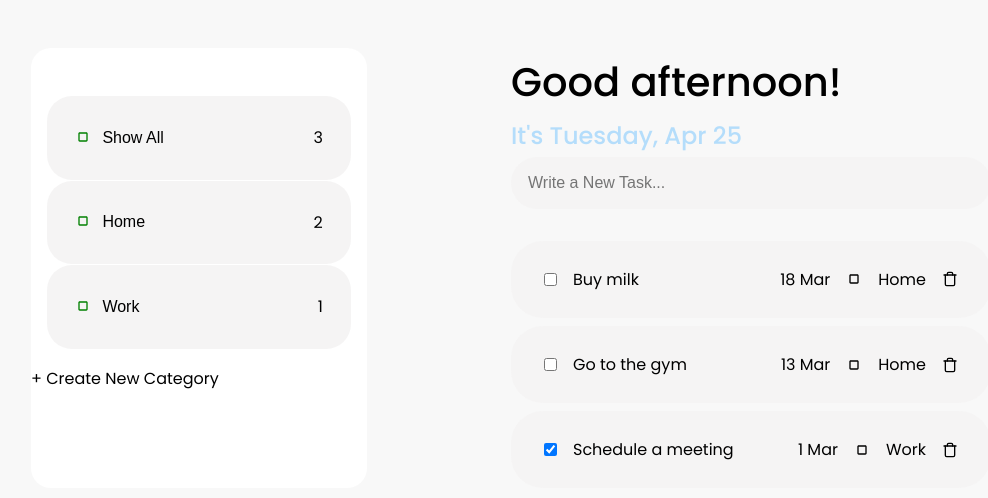
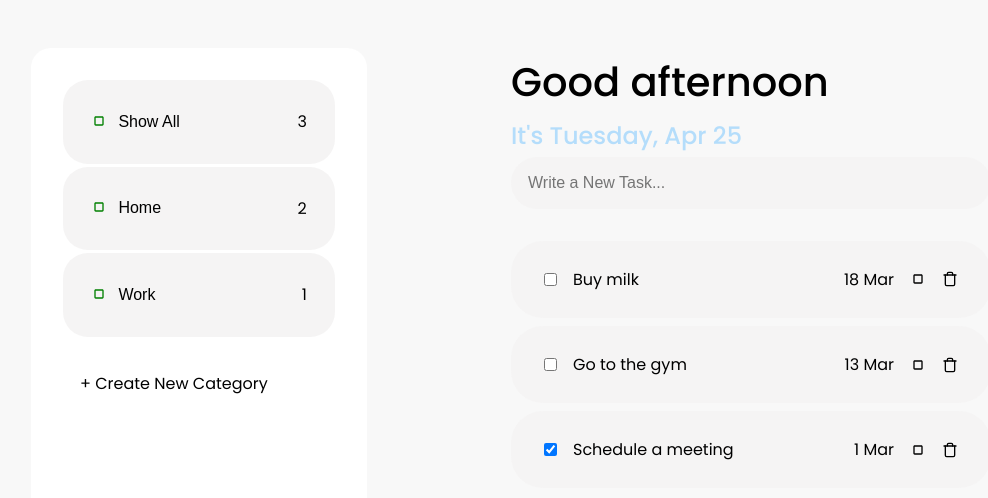
Before and after one commit to MariaRymar/todoApp, a React (Create React App) app: page / in a window 1280 px wide. Shown: the top 498 px of the page, without its empty margins (1-989 px from the left). Built offline with nearby package versions, Linux system fonts and the light colour scheme.

Commit message:
added deletion, tasks count, checked tasks

```diff
--- a/src/App.js
+++ b/src/App.js
@@ -66,35 +66,37 @@ function App() {
   };
 
   const changeCompletion = (id, complete) => {
+    const updatedTask = taskList.find((task) => task.id === id);
+
+    if (updatedTask) {
+      updatedTask.completion = complete;
+    }
+
+    setNewTaskList([...taskList]);
 
   };
 
-  let workCount = 0;
-  let homeCount = 0
-  //--for now --
-  taskList.forEach(task => {
-    if(task.category === 'Home') {
-      homeCount++
-    } else if (task.category === 'Work') {
-      workCount++
-    }
+  const deleteTask = (id) => {
+    let taskToDelete = taskList.filter(task => task.id !== id);
+    setNewTaskList(taskToDelete)
+  }
 
-  })
 
   return (
     <div className="container main__container">
       <Menu
-      length={taskList.length}
+        taskList={taskList}
         categoryList={categoryList}
         createCategory={createCategory}
         showCategory={showCategory}
-        homeCount={homeCount}
-        workCount={workCount}
+
       />
       <div className="right__container">
         <GreetDate />
         <AddTask categoryList={categoryList} createTask={createTask} />
         <TaskList
+        deleteTask={deleteTask}
+
           changeCompletion={changeCompletion}
           taskList={taskList}
           category={category}
--- a/src/components/AddCategory.js
+++ b/src/components/AddCategory.js
@@ -23,9 +23,10 @@ function AddCategory({ createCategory }) {
 
   return (
     <div ref={clickRef}>
-      <div onClick={() => setIsOpen(!isOpen)}>+ Create New Category</div>
+
       {isOpen ? (
         <form
+        className='styledInput category'
           onSubmit={(e) => {
             e.preventDefault();
             createCategory(newCategory);
@@ -39,7 +40,7 @@ function AddCategory({ createCategory }) {
             placeholder="Category Name"
           ></input>
         </form>
-      ) : null}
+      ) : <div className='styledInput category' onClick={() => setIsOpen(!isOpen)}>+ Create New Category</div>}
     </div>
   );
 }
--- a/src/components/GreetDate.js
+++ b/src/components/GreetDate.js
@@ -38,7 +38,7 @@ function GreetDate() {
 
   return (
     <div>
-      <h1>{greeting}!</h1>
+      <h1>{greeting}</h1>
       <h2>
         It's {dayOfWeek}, {month} {date}
       </h2>
--- a/src/components/Task.js
+++ b/src/components/Task.js
@@ -1,13 +1,15 @@
 import { useState } from "react";
 import { BiCheckbox } from "react-icons/bi";
 import { FiTrash } from "react-icons/fi";
-function Task({ task, changeCompletion }) {
+
+function Task({ task, changeCompletion, deleteTask }) {
   const [complete, setComplete] = useState(task.completion);
   const handleCompletionChange = () => {
     console.log(task);
     setComplete((prev) => !prev);
-    changeCompletion(task.id, complete);
+    changeCompletion(task.id, !complete);
   };
+
   return (
     <div className="task">
       <div className='task__left'>
@@ -21,10 +23,10 @@ function Task({ task, changeCompletion }) {
       <div className='task__right'>
         {task.dueDate}
         <BiCheckbox />
-        {task.category}
-        <FiTrash />
+        <FiTrash onClick={() => deleteTask(task.id)}/>
       </div>
     </div>
   );
 }
+
 export default Task;
--- a/src/components/addTask/AddTask.js
+++ b/src/components/addTask/AddTask.js
@@ -44,6 +44,7 @@ function AddTask({ createTask, categoryList }) {
     <div className='addInput'>
       <form ref={clickRef} onSubmit={submitForm}>
         <input
+        className='styledInput'
 
           value={inputValue.value}
           onChange={(e) =>
--- a/src/components/addTask/addTask.css
+++ b/src/components/addTask/addTask.css
@@ -2,25 +2,7 @@
 .addInput {
     margin-bottom: 2rem;
 }
-.addInput form input {
-    padding: 1rem;
-    font-size: 1rem;
-    border-radius: 2rem;
-    width: 100%;
-    background-color: var(--color-bg);
-    border: 1px solid transparent;
-    transition: var(--transition);
 
-
-}
-
-.addInput form input:hover {
-    background-color:var(--color-bg);
-    transition: var(--transition);
-    border-color: var(--color-primary-variant);
-    cursor: pointer;
-    font-size: 1.1rem;
-}
 .addInput form select {
     height: fit-content;
     border-radius: 2rem;
--- a/src/components/menu/Menu.js
+++ b/src/components/menu/Menu.js
@@ -2,7 +2,7 @@ import "./menu.css";
 import AddCategory from "../AddCategory";
 import { BiCheckbox } from "react-icons/bi";
 
-function Menu({ showCategory, createCategory, categoryList, length, homeCount, workCount }) {
+function Menu({ showCategory, createCategory, categoryList, taskList }) {
   return (
     <div className="menu__container">
       <div className="menu__buttons__container">
@@ -11,8 +11,9 @@ function Menu({ showCategory, createCategory, categoryList, length, homeCount, w
             <BiCheckbox />
             <button>Show All</button>
           </div>
-          <p>{length}</p>
+          <p>{taskList.length}</p>
         </div>
+
         {categoryList.map((category) => (
           <div
             className="button__container"
@@ -23,7 +24,7 @@ function Menu({ showCategory, createCategory, categoryList, length, homeCount, w
               <BiCheckbox />
               <button>{category.value}</button>
             </div>
-            {category.value === 'Home' ?<p>{homeCount}</p> : <p>{workCount}</p>}
+            <p>{taskList.filter(task => task.category === category.value).length}</p>
           </div>
         ))}
       </div>
--- a/src/components/menu/menu.css
+++ b/src/components/menu/menu.css
@@ -2,14 +2,17 @@
     background-color: var(--color-white);
     border-radius: 20px;
     width: 100%;
+    min-height: 70vh;
+    height: fit-content;
+    padding: 2rem 2rem;
+
+
 }
 
 .menu__buttons__container {
     display: flex;
     flex-direction: column;
-    margin: 1rem;
-    row-gap: 1px;
-    padding-top: 2rem;
+    row-gap: 3px;
 }
 
 .button__container {
--- a/src/components/taskList/TaskList.js
+++ b/src/components/taskList/TaskList.js
@@ -1,23 +1,38 @@
 import Task from "../Task";
-import './taskList.css'
+import "./taskList.css";
 
-function TaskList({ taskList, category, changeCompletion }) {
+function TaskList({
+  taskList,
+  category,
+  changeCompletion,
+  deleteTask
+}) {
   return (
     <div>
       {category ? (
-        <div className='tasklist'>
+        <div className="tasklist">
           {taskList.map((task) => {
             return task.category === category ? (
-              <Task key={task.id} task={task} changeCompletion={changeCompletion} />
+              <Task
+              deleteTask={deleteTask}
+                key={task.id}
+                task={task}
+                changeCompletion={changeCompletion}
+              />
             ) : (
               <div key={task.id}></div>
             );
           })}
         </div>
       ) : (
-        <div className='tasklist'>
+        <div className="tasklist">
           {taskList.map((task) => (
-            <Task key={task.id} task={task} changeCompletion={changeCompletion} />
+            <Task
+              key={task.id}
+              deleteTask={deleteTask}
+              task={task}
+              changeCompletion={changeCompletion}
+            />
           ))}
         </div>
       )}
--- a/src/index.css
+++ b/src/index.css
@@ -110,3 +110,36 @@ h1{
     gap: 1rem;
     align-items:center;
 }
+
+
+.styledInput{
+    padding: 1rem;
+    font-size: 1rem;
+    border-radius: 2rem;
+    width: 100%;
+    background-color: var(--color-bg);
+    border: 1px solid transparent;
+    transition: var(--transition);
+
+
+}
+
+.styledInput:hover {
+    background-color:var(--color-bg);
+    transition: var(--transition);
+    border-color: var(--color-primary-variant);
+    cursor: pointer;
+    font-size: 1.1rem;
+}
+.category {
+    margin-top: 1rem;
+    background-color: var(--color-white);
+}
+
+.category input {
+    background-color: transparent;
+    height: 100%;
+    width: 100%;
+    font-size: 1rem;
+
+}
```
